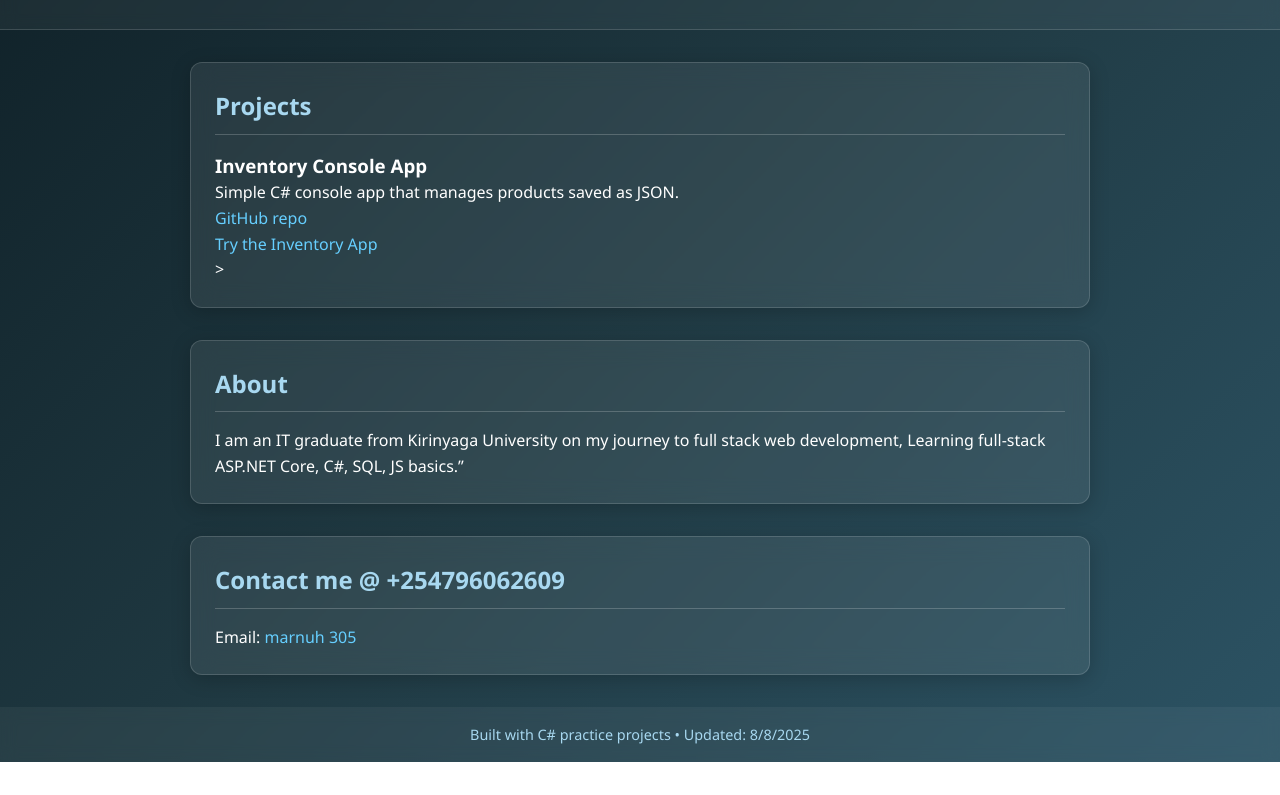
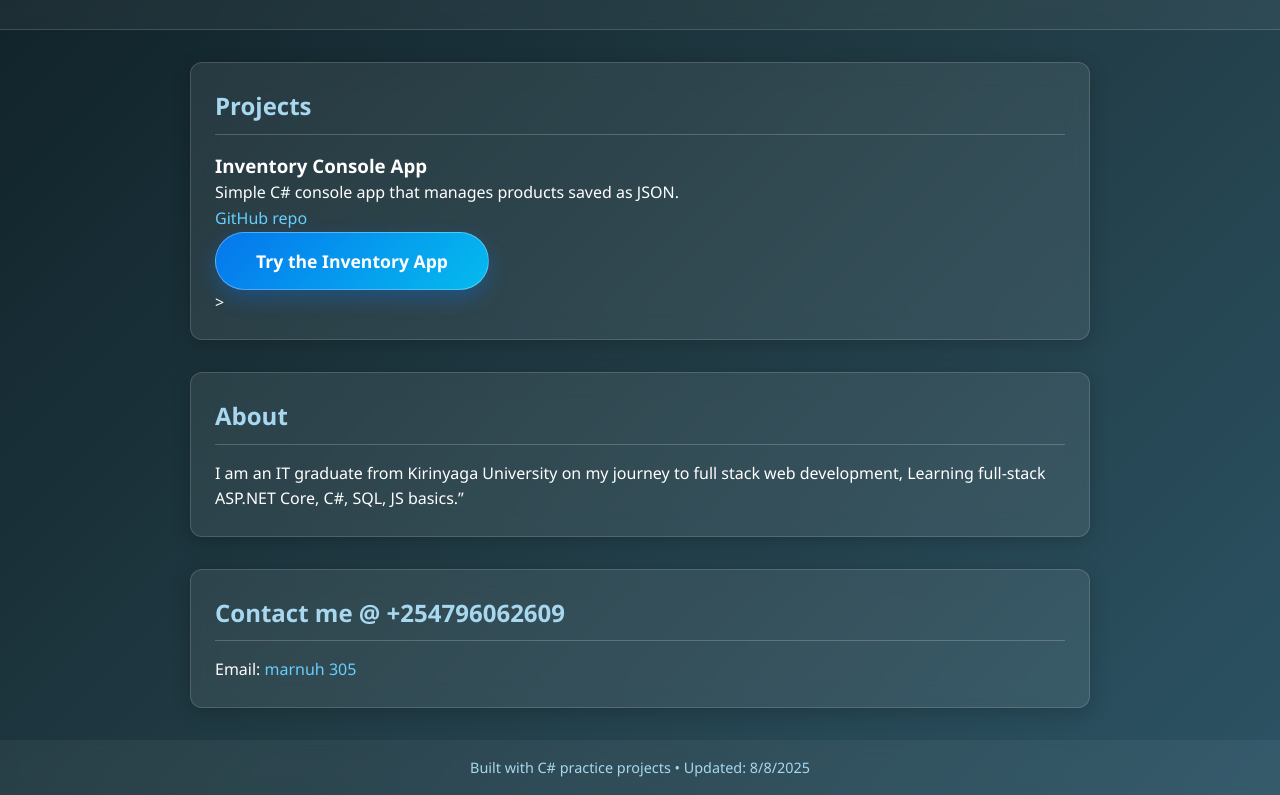
Before and after one commit to emman-305/emman-305.github.io, a plain HTML site: page index.html in a window 1280 px wide. Shown: the part 127-922 px from the top of the page. Before the commit the page ends 889 px from the top, so only its background shows below. Drawn offline with Linux system fonts and the light colour scheme.

Commit message:
styles.css

```diff
--- a/styles.css
+++ b/styles.css
@@ -86,6 +86,71 @@ footer {
     font-size: 0.9rem;
     color: #a8d8f0;
 }
+.cta-button {
+    display: inline-block;
+    padding: 14px 40px;
+    background: linear-gradient(135deg, rgba(0, 123, 255, 0.9), rgba(0, 200, 255, 0.9));
+    color: white;
+    font-size: 1.2rem;
+    font-weight: bold;
+    text-decoration: none;
+    border-radius: 50px; /* pill shape */
+    box-shadow: 0 8px 20px rgba(0, 123, 255, 0.3);
+    backdrop-filter: blur(8px);
+    border: 1px solid rgba(255, 255, 255, 0.3);
+    transition: all 0.3s ease-in-out;
+}
+
+.cta-button:hover {
+    background: linear-gradient(135deg, rgba(0, 200, 255, 0.95), rgba(0, 123, 255, 0.95));
+    box-shadow: 0 12px 25px rgba(0, 123, 255, 0.5);
+    transform: translateY(-3px);
+}
+
+.cta-button:active {
+    transform: translateY(0);
+    box-shadow: 0 6px 15px rgba(0, 123, 255, 0.3);
+}
+button,
+input[type="button"],
+input[type="submit"],
+a.button,
+.cta-button {
+    display: inline-block;
+    padding: 14px 40px;
+    background: linear-gradient(135deg, rgba(0, 123, 255, 0.9), rgba(0, 200, 255, 0.9));
+    color: white;
+    font-size: 1.1rem;
+    font-weight: bold;
+    text-decoration: none;
+    border-radius: 50px; /* pill shape */
+    box-shadow: 0 8px 20px rgba(0, 123, 255, 0.3);
+    backdrop-filter: blur(8px);
+    border: 1px solid rgba(255, 255, 255, 0.3);
+    cursor: pointer;
+    transition: all 0.3s ease-in-out;
+}
+
+/* Hover Effect */
+button:hover,
+input[type="button"]:hover,
+input[type="submit"]:hover,
+a.button:hover,
+.cta-button:hover {
+    background: linear-gradient(135deg, rgba(0, 200, 255, 0.95), rgba(0, 123, 255, 0.95));
+    box-shadow: 0 12px 25px rgba(0, 123, 255, 0.5);
+    transform: translateY(-3px);
+}
+
+/* Active/Click Effect */
+button:active,
+input[type="button"]:active,
+input[type="submit"]:active,
+a.button:active,
+.cta-button:active {
+    transform: translateY(0);
+    box-shadow: 0 6px 15px rgba(0, 123, 255, 0.3);
+}
 
 /* Responsive */
 @media (max-width: 768px) {
```
